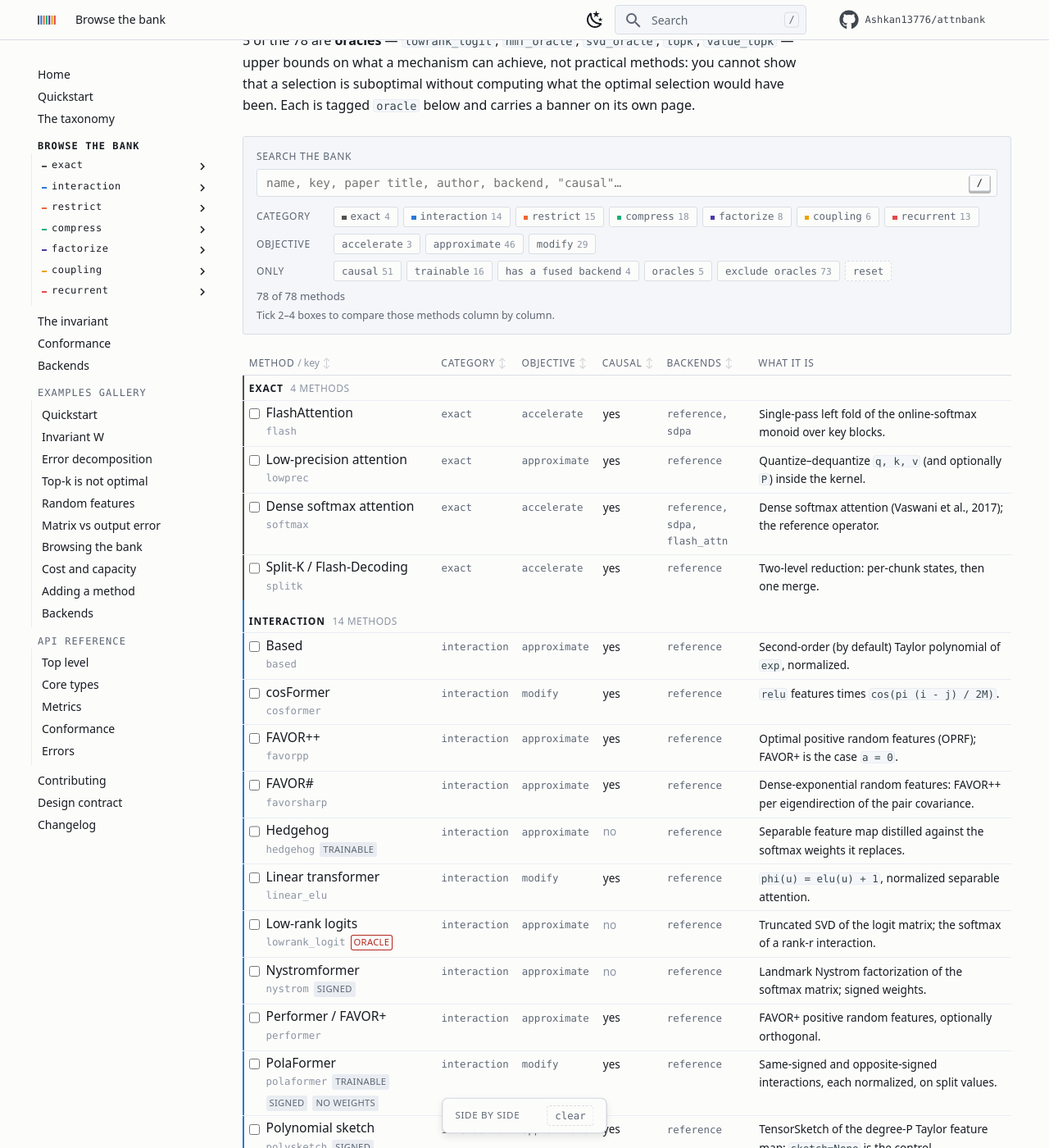
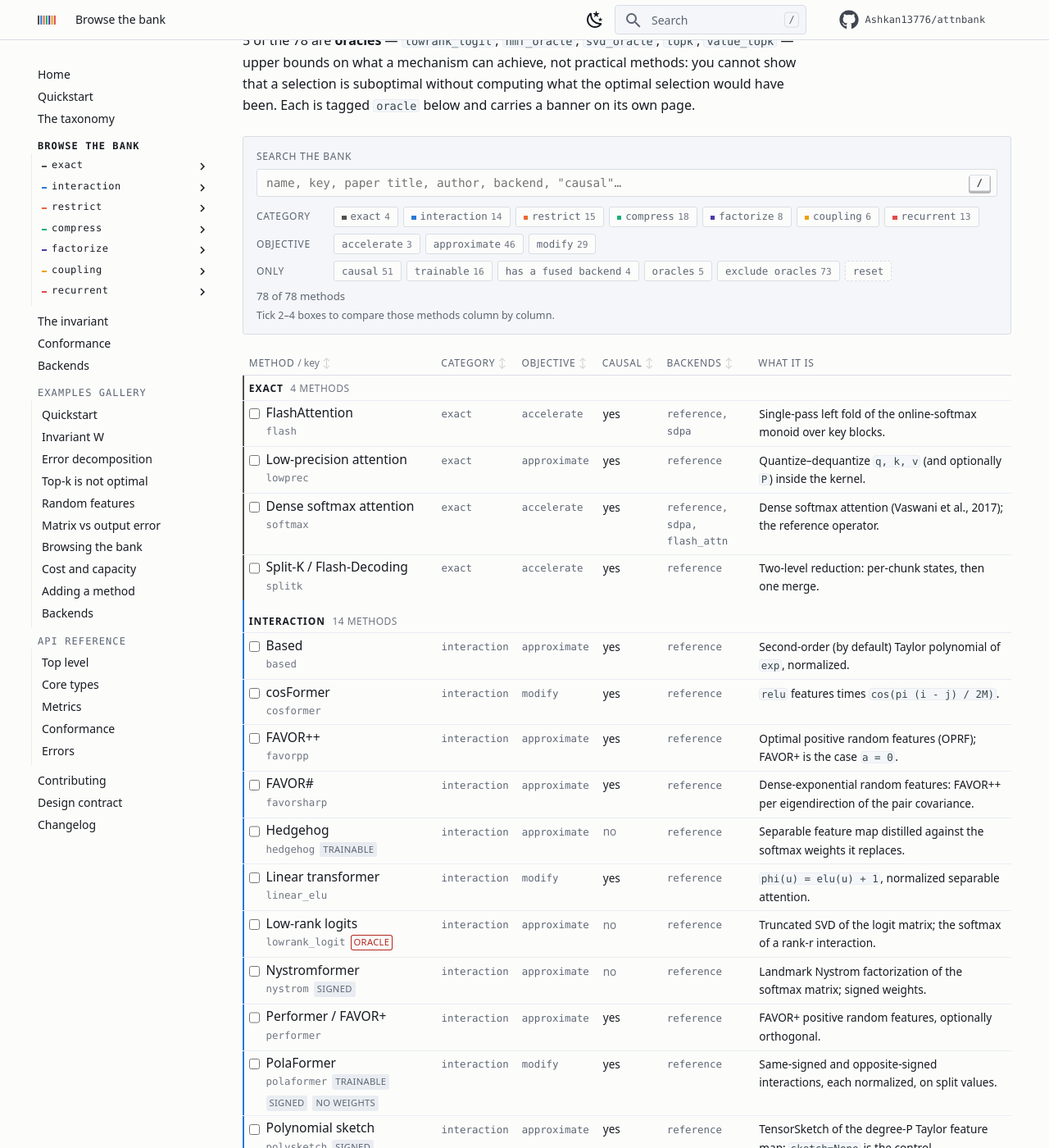
Before and after one commit to Ashkan13776/attnbank, an MkDocs documentation site: the page built from docs/methods/index.md, in a window 1280 px wide and 1400 px high, scrolled down 307 px. Shown: the whole window at 82% size. Built offline with MkDocs 1.6.1 and Material for MkDocs 9.7.7, drawn with Linux system fonts in a browser that asks for light colours; a script that is not in the unit is left out.

Commit message:
Shaping pass: make [hidden] hide, raise the faint ink to AA, settle two leftovers
Three defects that only show up once ten aspects are in one build.

The comparison tray sat over the browse table permanently, with nothing
selected. The script was right -- `tray.hidden = !picked.length || ...` -- but
compare.css styled `.bank-tray { display: flex }`, and an author rule outranks
the UA stylesheet's `[hidden] { display: none }`. Every control on this site
that a script reveals is marked hidden in the HTML, because that is what keeps
the pages honest with scripting off, so this is a bug class rather than a bug:
any author `display` on such an element un-hides it forever. chrome.css now
carries one site-wide `[hidden] { display: none !important }`, which is a
guarantee in the same sense as the reduced-motion rule and not a style
argument.

--ab-faint was #8c94a2: 2.98:1 on the page ground, under even the 3:1
large-text floor. The contract called it decoration-only for exactly that
reason, and then ten places across three stylesheets used it for text anyway
-- which is the honest signal that the site needed a fourth *legible* ink
level more than a decorative one. Same hue, walked down to 4.5:1 on the page
and 4.6:1 on a plate. The hairline tokens are untouched.

And two rules left stranded by the stylesheet split are now with their owners.
The filter-chip breakpoint moves from method.css to browse.css, which owns the
chips. The `overflow-x: visible` override stays where it is -- agent 6 read it
as redundant once method.css's duplicate went, but browse.css sets
`overflow-x: auto` itself a hundred lines earlier, and without the override the
sticky header pins inside the table again. Only its comment was stale, and the
`#bank` specificity it no longer needs is gone.

```diff
--- a/docs/stylesheets/browse.css
+++ b/docs/stylesheets/browse.css
@@ -196,11 +196,12 @@
 }
 
 @media screen and (min-width: 76.25em) {
-  /* The id carries the specificity on purpose: method.css keeps a pre-split
-   * `.bank-scroll { overflow-x: auto }` and loads later in the cascade. A scroll
-   * container here would adopt the sticky header below and pin it 2.4rem down
-   * *inside the table* instead of under the site header. */
-  #bank .bank-scroll { overflow-x: visible; }
+  /* The wrapper scrolls at narrow widths and must stop doing so here: a scroll
+   * container would adopt the sticky header below and pin it 2.4rem down
+   * *inside the table* rather than under the site header. This used to need
+   * `#bank` to out-specify a copy of the rule that the stylesheet split had
+   * left in method.css; that copy is gone, so plain cascade order is enough. */
+  .bank-scroll { overflow-x: visible; }
   .md-typeset .bank-table thead th {
     position: sticky;
     top: 2.4rem;               /* the height of Material's fixed header */
@@ -357,3 +358,10 @@ a.bank-name {
 }
 
 [data-md-color-scheme="slate"] .bank-tag--oracle { color: #f0706f; }
+
+/* The filter-chip label takes its own line once the row cannot hold it beside
+ * the chips. Adopted from method.css, where the stylesheet split had left it:
+ * it styles this page's chips and belongs with them. */
+@media screen and (max-width: 44.9375em) {
+  .bank-chips__label { flex-basis: 100%; }
+}
--- a/docs/stylesheets/chrome.css
+++ b/docs/stylesheets/chrome.css
@@ -496,3 +496,18 @@ body[data-md-color-primary] .md-header {
 .op-plate:focus-within .ab-tex-bar {
   opacity: 1;
 }
+
+/* ---- the hidden attribute actually hides ---------------------------------
+ * The UA stylesheet's `[hidden] { display: none }` is a UA rule, so any author
+ * rule that sets `display` on the same element outranks it. Every control on
+ * this site that a script reveals is marked `hidden` in the HTML -- that is
+ * what keeps the pages honest with scripting off -- and styling one of them
+ * with `display: flex` silently un-hides it forever. It had already happened
+ * once: the comparison tray sat over the browse table with nothing selected.
+ *
+ * !important is right here for the same reason it is right on the
+ * reduced-motion rule: this is a site-wide guarantee, not a style argument.
+ */
+[hidden] {
+  display: none !important;
+}
--- a/docs/stylesheets/method.css
+++ b/docs/stylesheets/method.css
@@ -469,13 +469,3 @@
   color: var(--ab-ink-muted);
   max-width: 38rem;
 }
-
-/* ---- one rule still shared with the browse page -------------------------- */
-/* A pre-split leftover: it styles the browser's filter chips, which the same
- * script generates. `.bank-scroll { overflow-x: auto }` used to sit here too
- * and has been removed -- browse.css owns it now, and because this file loads
- * later it was silently making that wrapper a scroll container. */
-
-@media screen and (max-width: 44.9375em) {
-  .bank-chips__label { flex-basis: 100%; }
-}
--- a/docs/stylesheets/tokens.css
+++ b/docs/stylesheets/tokens.css
@@ -87,7 +87,15 @@
   --ab-ink: #171b21;
   --ab-ink-soft: #40464f;
   --ab-ink-muted: #5d6673;
-  --ab-faint: #8c94a2;
+  /* The lightest ink that is still ink. It was #8c94a2, which is 2.98:1 on
+   * the page -- under even the 3:1 large-text floor -- and the contract
+   * called it decoration-only for that reason. Ten places across three
+   * stylesheets then used it for text anyway, which is the honest signal
+   * that a site needs a fourth *legible* ink level more than it needs a
+   * decorative one. Same hue, walked down to 4.5:1 on the page and 4.6:1
+   * on a plate. Rules and ticks drawn with it sit a shade darker; the
+   * hairline tokens --ab-rule and --ab-rule-soft are unchanged. */
+  --ab-faint: #6f7580;
 
   --ab-accent: #0b7285;        /* 5.4:1 on the page ground                   */
   --ab-accent-soft: #e0f0f3;   /* a wash: selection, hover grounds           */
```
